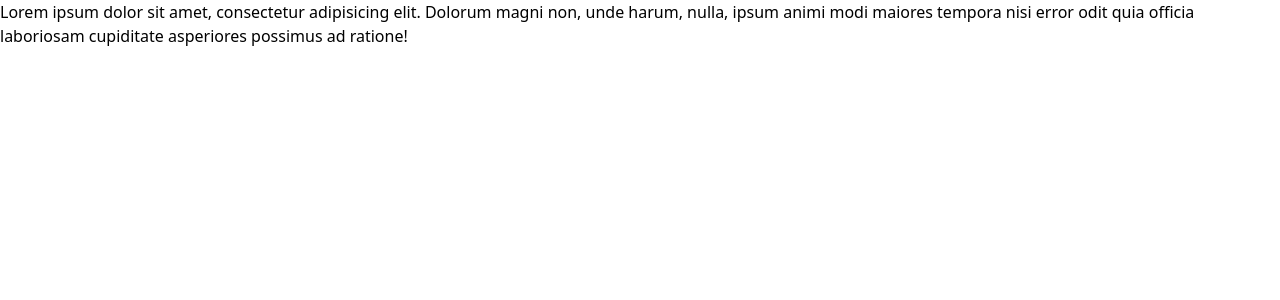
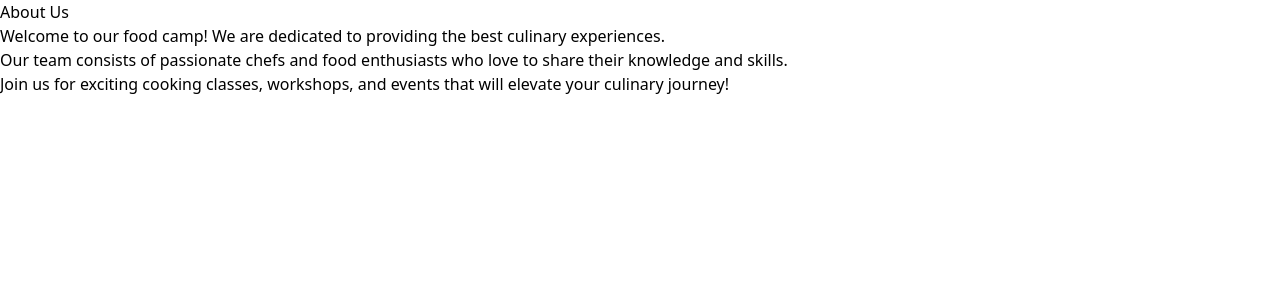
Before and after one commit to Jinx8008/FoodCamp, a React (Vite) app: page /about in a window 1280 px wide. Shown: the top 300 px of the page. Built offline with nearby package versions, Linux system fonts and the light colour scheme; a web font is replaced by a local one.

Commit message:
added about us

```diff
--- a/src/pages/About.jsx
+++ b/src/pages/About.jsx
@@ -3,7 +3,10 @@ import React from 'react'
 const About = () => {
   return (
     <div>
-      Lorem ipsum dolor sit amet, consectetur adipisicing elit. Dolorum magni non, unde harum, nulla, ipsum animi modi maiores tempora nisi error odit quia officia laboriosam cupiditate asperiores possimus ad ratione!
+      <h1>About Us</h1>
+      <p>Welcome to our food camp! We are dedicated to providing the best culinary experiences.</p>
+      <p>Our team consists of passionate chefs and food enthusiasts who love to share their knowledge and skills.</p>
+      <p>Join us for exciting cooking classes, workshops, and events that will elevate your culinary journey!</p>
     </div>
   )
 }
```
